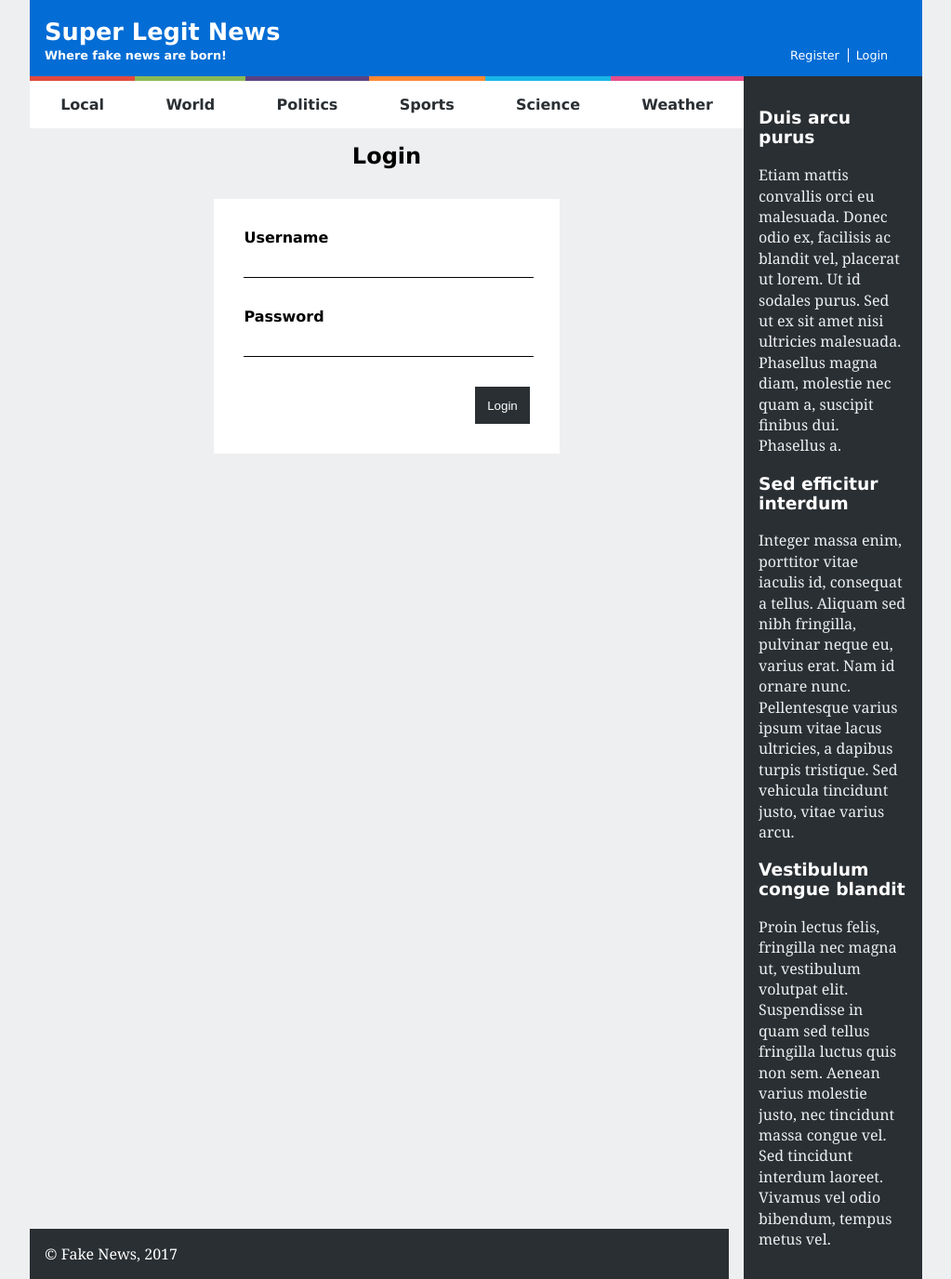
After one commit to Educorreia932/FEUP-LTW, a PHP site: page /login.php in a window 1280 px wide. The commit adds this page. Shown: the whole page at 93% size, without its empty margins (128-1151 px from the left). Run offline with PHP 8.4, Linux system fonts and the light colour scheme; data comes from the database, SQL or seed files in the repository; both versions use the stored data as it was after the commit.

Commit message:
Advances in login in PHP exercise 3

```diff
--- a/Exercises/PHP/exercise3/action_edit_news.php
+++ b/Exercises/PHP/exercise3/actions/action_edit_news.php
@@ -1,6 +1,6 @@
 <?php
-    include_once('database/connection.php');
-    include_once('database/news.php');
+    include_once(__DIR__ . '/../database/connection.php');
+    include_once(__DIR__ . '/../database/news.php');
 
     $id = $_POST['id'];
     $title = $_POST['title'];
@@ -9,5 +9,5 @@
 
     updateNews($id, $title, $introduction, $fulltext);
 
-    header("Location: news_item.php?id=$id");
+    header("Location: ../news_item.php?id=$id");
 ?>
--- /dev/null
+++ b/Exercises/PHP/exercise3/login.php
@@ -0,0 +1,7 @@
+<?php
+	include_once('database/connection.php');
+
+    include('templates/common/header.php');
+    include('templates/login.php');
+    include('templates/common/footer.php');
+?>
--- /dev/null
+++ b/Exercises/PHP/exercise3/style/forms.css
@@ -0,0 +1,56 @@
+section#login,
+section#register {
+    grid-column: start;
+}
+
+section#login h1,
+section#register h1 {
+    text-align: center;
+    margin-top: 0;
+    margin-bottom: 2rem;
+    padding-top: 1rem;
+}
+
+section#login form,
+section#register form {
+    background-color: white;
+    padding: 2rem;
+    width: 40%;
+    margin-left: auto;
+    margin-right: auto;
+}
+
+section#login form *,
+section#register form * {
+    display: block;
+}
+
+section#login form label,
+section#register form label {
+    font-weight: bold;
+}
+
+section#login form label input ,
+section#register form label input {
+    background: transparent;
+    border: none;
+    border-bottom: 1.5px solid black;
+    width: 100%;
+    margin-top: 1rem;
+    margin-bottom: 2rem;
+}
+
+section#login form input[type=submit],
+section#register form input[type=submit] {
+    margin-left: auto;
+    background-color: #2A2F33;
+    color: white;
+    padding: 0.8rem;
+    border: 0;
+}
+
+@media (max-width: 30em) {
+    section#register {
+        background-color: white;
+    }
+}
--- /dev/null
+++ b/Exercises/PHP/exercise3/style/layout.css
@@ -0,0 +1,72 @@
+body {
+    background-color: #EDEFF0;
+    width: 60em;
+    margin: 0;
+    margin-left: auto;
+    margin-right: auto;
+    display: grid;
+    grid-template-columns: [start] 4fr [middle] 1fr [end];
+    grid-template-rows: [start] auto [nav] auto [news] 1fr [footer] auto [end];
+}
+
+header {
+    display: grid;
+    grid-column: start / end;
+    grid-template-areas:
+        "title ."
+        "subtitle signup";
+    grid-template-columns: 80% 20%;
+}
+
+header h1 {
+    grid-area: title;
+}
+
+header h2 {
+    grid-area: subtitle;
+}
+
+header #signup {
+    grid-area: signup;
+    margin-left: auto;
+    margin-right: 2rem;
+}
+
+nav#menu {
+    grid-column: start;
+}
+
+nav#menu ul {
+    display: flex;
+}
+
+nav#menu ul li {
+    flex-grow: 1;
+}
+
+aside#related {
+    grid-column: middle;
+    grid-row: nav / end;
+}
+
+section#news {
+    grid-column: start;
+    margin-right: 1rem;
+}
+
+section#news article footer {
+    display: flex;
+    justify-content: flex-end;
+    margin-right: 0rem;
+}
+
+section#news article footer .author {
+    margin-right: auto;
+}
+
+footer {
+    grid-column: start;
+    align-self: end;
+    margin-top: 1rem;
+    margin-right: 1rem;
+}
--- /dev/null
+++ b/Exercises/PHP/exercise3/style/style.css
@@ -0,0 +1,200 @@
+body {
+    font-family: Verdana;
+}
+
+a {
+    text-decoration: none;
+}
+
+article a {
+    color: white;
+}
+
+article p, footer p {
+    color: white;
+    font-family: Georgia;
+}
+
+img {
+    width: 100%;
+}
+
+nav#menu input#hamburger {
+    display: none;
+}
+
+/* Header */
+
+header {
+    background-color: #046DD5;
+    width: 100%;
+    padding-top: 1.2rem;
+    padding-bottom: 0.4rem;
+}
+
+header h1 {
+    font-size: 1.6rem;
+    margin: 0;
+    margin-left: 1rem;
+    margin-bottom: 0.2rem;
+}
+
+header h2 {
+    font-size: 0.8rem;
+    margin: 0;
+    margin-left: 1rem;
+    margin-bottom: 0.2rem;
+}
+
+header #signup {
+    margin: 0;
+    margin-left: 1rem;
+    margin-bottom: 0.5rem;
+    font-size: 0.8rem;
+}
+
+header #signup a {
+    padding-right: 0.3rem;
+}
+
+header #signup a + a {
+    border-left: 1px solid white;
+    padding-left: 0.5rem;
+}
+
+header a {
+    color: white;
+}
+
+/* Navigaton menu */
+
+nav#menu {
+    background-color: white;
+}
+
+nav#menu li {
+    margin: 1rem;
+}
+
+nav#menu li a {
+    color: #2A2F33;
+    font-weight: bold;
+}
+
+nav#menu ul {
+    text-align: center;
+    list-style-type: none;
+    width: 100%;
+    margin: 0;
+    padding: 0;
+    background-color: white;
+}
+
+nav#menu li {
+    margin: 0;
+    padding: 1rem;
+}
+
+nav#menu li:nth-child(1) {
+    border-top: 5px solid #E1493E;
+}
+
+nav#menu li:nth-child(2) {
+    border-top: 5px solid #8ABA56;
+}
+
+nav#menu li:nth-child(3) {
+    border-top: 5px solid #5B4282;
+}
+
+nav#menu li:nth-child(4) {
+    border-top: 5px solid #FF8932;
+}
+
+nav#menu li:nth-child(5) {
+    border-top: 5px solid #19B6E9;
+}
+
+nav#menu li:nth-child(6) {
+    border-top: 5px solid #E84C8B;
+}
+
+/* Aside */
+
+aside#related {
+    padding: 1rem;
+    background-color: #2A2F33;
+}
+
+aside#related p {
+    color: #EDEFF0;
+    line-height: 1.4rem;
+}
+
+/* News section */
+
+section#news article {
+    position: relative;
+    margin-top: 1rem;
+    background-color: white;
+}
+
+section#news article header {
+    position: absolute;
+    padding: 0;
+    top: 1.5rem;
+    text-shadow: 6px 6px 4px black;
+    background-color: transparent;
+    width: 16rem;
+}
+
+section#news article header h1 {
+    font-size: 1.2rem;
+    line-height: 2rem;
+}
+
+section#news article p {
+    color: #2A2F33;
+    margin-left: 1rem;
+}
+
+section#news article p:first-of-type::first-letter {
+    font-weight: bold;
+    font-size: 2rem;
+}
+
+section#news article footer {
+    background-color: #F4655F;
+    color: white;
+    padding: 0.8rem;
+    font-size: 0.8rem;
+}
+
+section#news article .author::before {
+    content: "By ";
+}
+
+section#news article .tags a, section#news article .comments {
+    text-underline-position: under;
+    text-decoration: underline;
+}
+
+section#news article .date {
+    margin-left: 1rem;
+    margin-right: 1rem;
+}
+
+section#news article .comments::after {
+    content: " comments";
+}
+
+footer {
+    background-color: #2A2F33;
+}
+
+footer p {
+    margin: 0;
+    margin-left: 1rem;
+    padding: 1rem;
+    padding-left: 0rem;
+}
--- a/Exercises/PHP/exercise3/templates/common/header.php
+++ b/Exercises/PHP/exercise3/templates/common/header.php
@@ -4,11 +4,11 @@
         <title>Super Legit News</title>
         <meta charset="UTF-8">
         <meta name="viewport" content="width=device-width, initial-scale=1.0">
-        <link href="../../CSS/1 - Online Newspaper Design/style.css" rel="stylesheet">
-        <link href="../../CSS/1 - Online Newspaper Design/layout.css" rel="stylesheet">
-        <link href="../../CSS/1 - Online Newspaper Design/responsive.css" rel="stylesheet">
-        <link href="../../CSS/1 - Online Newspaper Design/comments.css" rel="stylesheet">
-        <link href="../../CSS/1 - Online Newspaper Design/forms.css" rel="stylesheet">
+        <link href="style/style.css" rel="stylesheet">
+        <link href="style/layout.css" rel="stylesheet">
+        <link href="style/responsive.css" rel="stylesheet">
+        <link href="style/comments.css" rel="stylesheet">
+        <link href="style/forms.css" rel="stylesheet">
     </head>
 
     <body>
@@ -17,7 +17,7 @@
             <h2><a href="list_news.php">Where fake news are born!</a></h2>
             <div id="signup">
                 <a href="register.html">Register</a>
-                <a href="login.html">Login</a>
+                <a href="login.php">Login</a>
             </div>
         </header>
 
--- /dev/null
+++ b/Exercises/PHP/exercise3/templates/login.php
@@ -0,0 +1,12 @@
+<section id="login">
+	<h1>Login</h1>
+	<form action="actions/action_login.php" method="post">
+		<label>
+			Username <input type="text" name="username">
+		</label>
+		<label>
+			Password <input type="password" name="password">
+		</label>
+		<input type="submit" value="Login">
+	</form>
+</section>
--- a/Exercises/PHP/exercise3/templates/news/edit_news.php
+++ b/Exercises/PHP/exercise3/templates/news/edit_news.php
@@ -1,4 +1,4 @@
-<form action="action_edit_news.php" method="post">
+<form action="actions/action_edit_news.php" method="post">
     <input type="hidden" name="id" value=<?= $id?>>
 
     <label>Name<br>
```
Also changed, not shown: Exercises/PHP/exercise3/actions/action_login.php (added, +9 -0 lines), Exercises/PHP/exercise3/database/news.php (+7 -2 lines), Exercises/PHP/exercise3/database/users.php (added, +13 -0 lines), Exercises/PHP/exercise3/style/comments.css (added, +64 -0 lines), Exercises/PHP/exercise3/style/responsive.css (added, +110 -0 lines), Exercises/PHP/exercise3/database/comments.php (line endings or trailing spaces), Exercises/PHP/exercise3/database/news.db, Exercises/PHP/exercise3/database/news.sql (line endings or trailing spaces).
